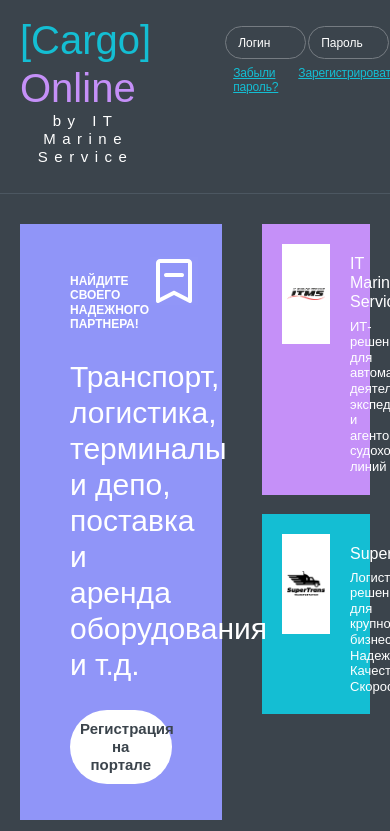
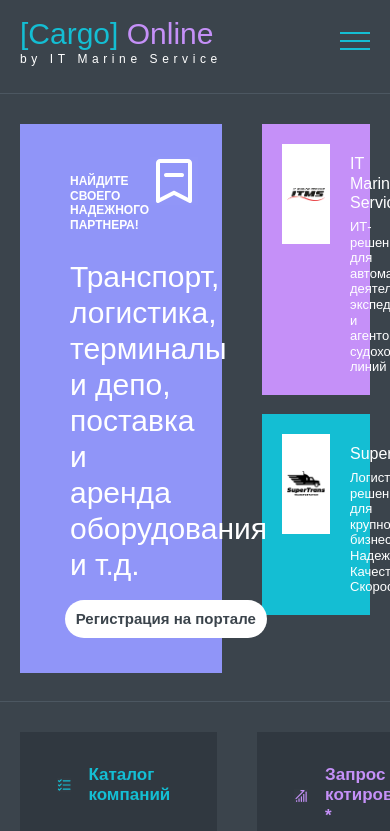
Before and after one commit to Vlad-95/itms, a website: page index.html in a window 390 px wide. Shown: the top 831 px of the page. Drawn offline with Linux system fonts and the light colour scheme; a web font is replaced by a local one.

Commit message:
header adaptive

```diff
--- a/less/big-layout-elements/header.less
+++ b/less/big-layout-elements/header.less
@@ -42,4 +42,79 @@
         align-self: flex-start;
     }
 
+    .burger {
+        display: none;
+        margin-left: 20px;
+        width: 30px;
+        height: 18px;
+        margin-top: 16px;
+        position: relative;
+
+        span {
+            position: absolute;
+            left: 0;
+            top: 0;
+            bottom: 0;
+            width: 100%;
+            height: 2px;
+            background-color: @green;
+            margin: auto;
+
+            &:nth-of-type(1) {
+                bottom: auto;
+            }
+
+            &:nth-of-type(3) {
+                top: auto;
+            }
+        }
+    }
+
 }
+
+@media screen and (max-width: 1200px) {
+    .header {
+        .logo {
+            margin-right: 40px;
+        }
+    }
+}
+
+@media screen and (max-width: 992px) {
+    .header {
+        .logo {
+            margin-right: 0;
+        }
+
+        .burger {
+            display: block;
+        }
+    }
+}
+
+@media screen and (max-width: 768px) {
+    .header {
+        .logo {
+            p {
+                font-size: 30px;
+
+                &.sub {
+                    font-size: 12px;
+                    letter-spacing: 4.6px;
+                }
+            }
+        }
+    }
+}
+
+@media screen and (max-width: 576px) {
+    .header {
+        &__feedback {
+            display: none;
+        }
+
+        .burger {
+            margin-left: auto;
+        }
+    }
+}
--- a/less/elements_reusable/forms.less
+++ b/less/elements_reusable/forms.less
@@ -50,3 +50,9 @@
         margin: 7px 12px 0 8px;
     }
 }
+
+@media screen and (max-width: 992px) {
+    .login {
+        display: none;
+    }
+}
--- a/less/sections/intro.less
+++ b/less/sections/intro.less
@@ -12,7 +12,8 @@
 
         .banner {
             position: relative;
-            padding: 50px 50px 36px;
+            padding: 50px 50px 90px;
+            height: 100%;
         }
 
         .bg {
@@ -55,7 +56,7 @@
         .name {
             font-size: 30px;
             font-weight: 500;
-            margin: 0 0 27px;
+            margin: 0;
             max-width: 500px;
         }
 
@@ -70,6 +71,9 @@
             width: 100%;
             max-width: 224px;
             text-align: center;
+            position: absolute;
+            left: 45px;
+            bottom: 35px;
         }
     }
 
```
Also changed, not shown: css/style.css, 1 other file.
